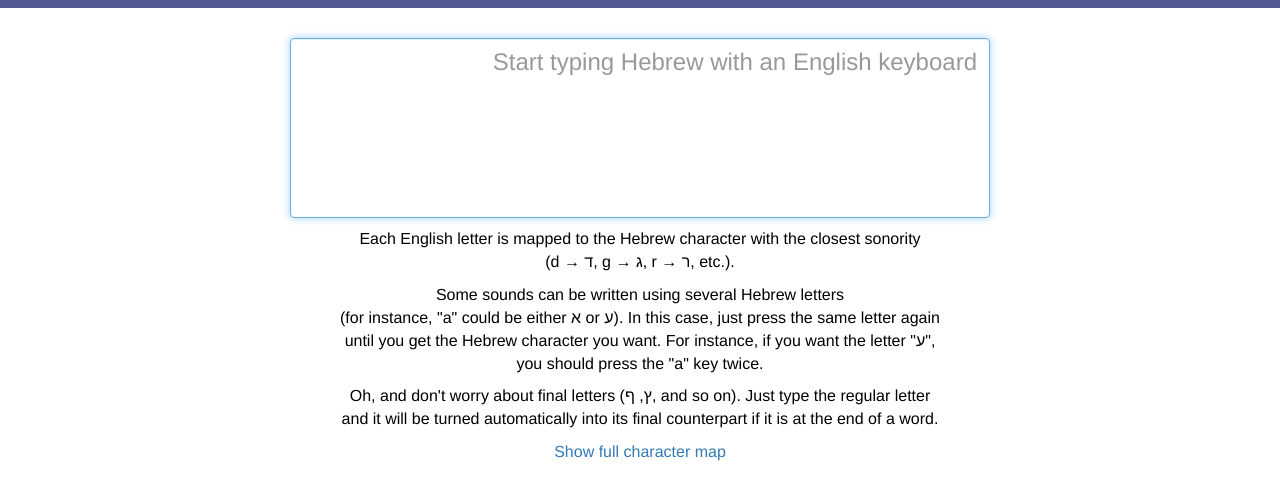
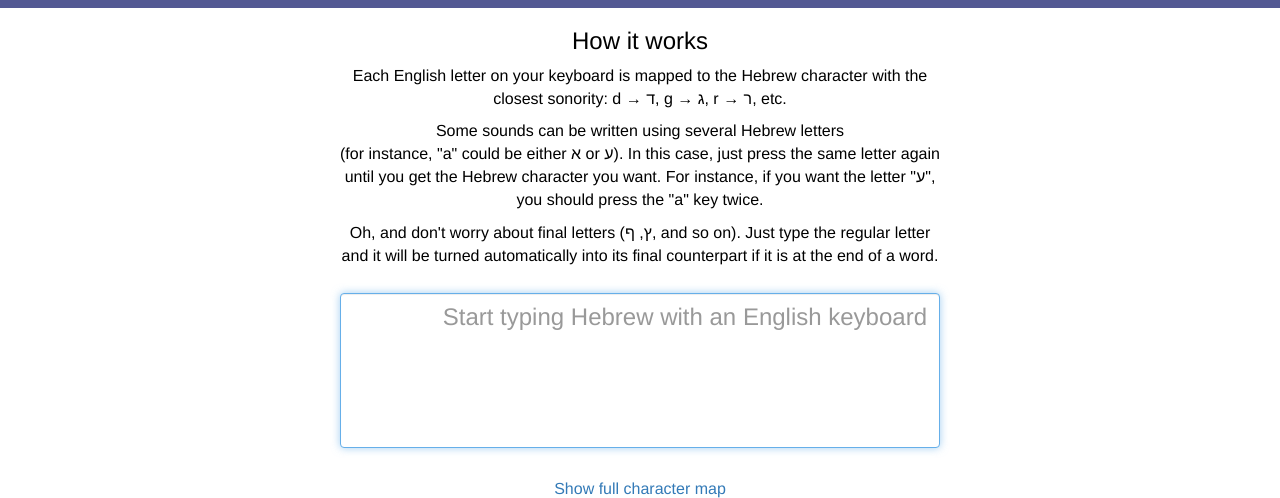
Before and after one commit to daniel-ohayon/zen-hebrew, a plain HTML site: page index.html in a window 1280 px wide. Shown: the part 146-644 px from the top of the page. Drawn offline with nearby package versions, Linux system fonts and the light colour scheme.

Commit message:
move explanations at the top

```diff
--- a/css/style.css
+++ b/css/style.css
@@ -22,7 +22,8 @@
 }
 
 .text-div {
-	padding-top: 20px;
+	padding-top: 15px;
+	padding-bottom: 30px;
 	max-width: 700px;
 	height: 200px;
 	margin-left: auto;
@@ -37,7 +38,6 @@ textarea.form-control {
 }
 
 .explanations {
-	padding-top: 10px;
 	max-width: 600px;
 	margin-left: auto;
 	margin-right: auto;
--- a/index.html
+++ b/index.html
@@ -23,20 +23,21 @@
 	<h3>Write Hebrew using the English alphabet. </h3>
 </div>
 
-<form role="form">
-<div class="text-div">
-<textarea class="form-control" placeholder="Start typing Hebrew with an English keyboard" id="txt" dir="rtl"></textarea>
-</div>
-</form>
-
 <div class="explanations">
-<p>Each English letter is mapped to the Hebrew character with the closest sonority <span class="no-break">(d → ד, g → ג, r → ר, etc.).</span> </p>
+<h3>How it works</h3>
+<p>Each English letter on your keyboard is mapped to the Hebrew character with the closest sonority: <span class="no-break">d → ד, g → ג, r → ר, etc.</span> </p>
 <p>Some sounds can be written using several Hebrew letters
 <span class="no-break">(for instance, "a" could be either א or ע).</span>
 In this case, just press the same letter again until you get the Hebrew character you want.
 For instance, if you want the letter "ע", you should press the "a" key twice. </p>
 <p>Oh, and don't worry about final letters (ץ, ף, and so on). Just type the regular letter and
 it will be turned automatically into its final counterpart if it is at the end of a word.</p>
+
+<form role="form">
+<div class="text-div">
+<textarea class="form-control" placeholder="Start typing Hebrew with an English keyboard" id="txt" dir="rtl"></textarea>
+</div>
+</form>
 
 <p><a href="#" id="showMap" data-toggle="modal" data-target="#keyMapModal">Show full character map</a></p>
 
```
